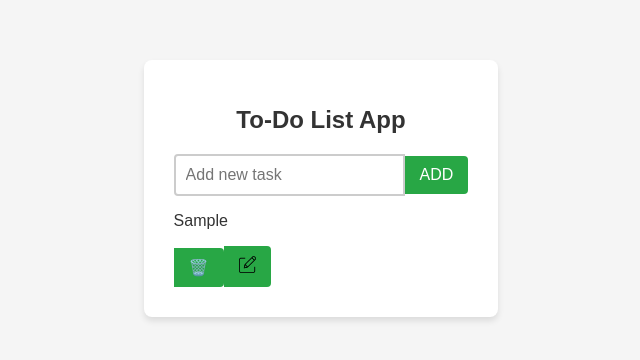
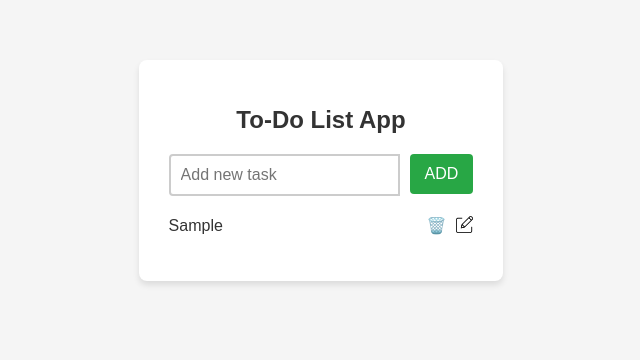
Before and after one commit to Anubhav7050/toDoListApp, an Angular app: page /to-do-list in a window 1280 px wide. Both pictures are taken after typing "Sample" into the empty fields and a click on the button "ADD". Shown: the top 360 px of the page, without its empty margins (319-959 px from the left). Built offline with nearby package versions, Linux system fonts and the light colour scheme.

Commit message:
Delete popup added and fixex styling

```diff
--- a/src/components/to-do-list/to-do-list.component.html
+++ b/src/components/to-do-list/to-do-list.component.html
@@ -1,12 +1,20 @@
 <div class="todo-container">
     <h1>To-Do List App</h1>
-      <input type="text" placeholder="Add new task" [(ngModel)]="input" required/>
-      <button type="submit" (click)="addItem()">{{buttonText}}</button>
-    <div *ngFor="let item of taskArray let i=index">
+      <div class="flex-btn">
+        <div>
+          <input type="text" placeholder="Add new task" [(ngModel)]="input" required/>
+        </div>
+        <div>
+          <button type="submit" (click)="addItem()">{{buttonText}}</button>
+        </div>
+      </div>
+    <div *ngFor="let item of taskArray let i=index" style="display: flex;justify-content: space-between;align-items: center;margin-top: 5px;">
       <ul id="todo-list">{{item}}</ul>
-      <button (click)="deleteItem(i)">🗑️</button>
-      <button (click)="editItem(item)" >
+     <div style="display: flex;gap: 10px;">
+    <span (click)="deleteItem(i)" class="del-btn">🗑️</span>
+      <span (click)="editItem(item)" class="edit-btn">
         <img src="../assets/edit.png" style="height: 17px;">
-      </button>
+      </span>
+     </div>
     </div>
   </div>
--- a/src/components/to-do-list/to-do-list.component.scss
+++ b/src/components/to-do-list/to-do-list.component.scss
@@ -0,0 +1,9 @@
+.flex-btn{
+    display: flex;
+    justify-content: space-between;
+    gap: 10px;
+}
+.del-btn,
+.edit-btn{
+    cursor: pointer;
+}
--- a/src/components/to-do-list/to-do-list.component.ts
+++ b/src/components/to-do-list/to-do-list.component.ts
@@ -16,15 +16,20 @@ export class ToDoListComponent {
   input: string="";
   taskArray: any[]=[];
   addItem(){
-    if (this.buttonText==="ADD") {
-      this.taskArray.unshift(this.input);
-    }else{
-      this.taskArray[this.taskArray.indexOf(this.editedText)]=this.input;
+    if(this.input !=""){
+      if (this.buttonText==="ADD") {
+        this.taskArray.unshift(this.input);
+      }else{
+        this.taskArray[this.taskArray.indexOf(this.editedText)]=this.input;
+      }
+      this.input="";
     }
-    this.input="";
   }
   deleteItem(i: any){
-    this.taskArray.splice(i,1);
+    const confirmDelete = confirm('Are you sure you want to delete this task!')
+    if (confirmDelete) {
+      this.taskArray.splice(i, 1);
+    }
   }
   editItem(item:string){
     this.input=item;
--- a/src/styles.scss
+++ b/src/styles.scss
@@ -1,6 +1,7 @@
 /* You can add global styles to this file, and also import other style files */
 * {
     box-sizing: border-box;
+    font-size: 16px;
   }
   body {
     font-family: Arial, sans-serif;
@@ -28,14 +29,9 @@
     font-size: 24px;
     margin-bottom: 20px;
   }
-  form {
-    display: flex;
-    margin-bottom: 20px;
-  }
   input[type="text"] {
     flex: 1;
     padding: 10px;
-    font-size: 16px;
     border: 2px solid #ccc;
     border-radius: 4px 0 0 4px;
     outline: none;
@@ -45,13 +41,12 @@
     border-color: #28a745;
   }
   button {
-    padding: 10px 15px;
-    font-size: 16px;
+    padding: 11px 15px;
     border: none;
     background-color: #28a745;
     color: white;
     cursor: pointer;
-    border-radius: 0 4px 4px 0;
+    border-radius:4px;
     transition: background-color 0.3s ease;
   }
   ul {
```
